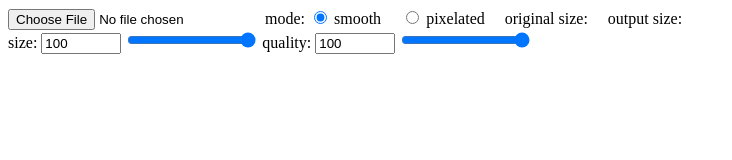
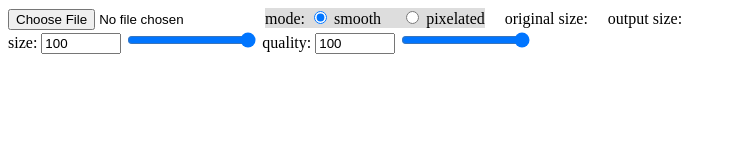
Before and after one commit to beenotung/image-editor, a website built with Vite: page src/index.html in a window 1280 px wide. Shown: the whole page, without its empty margins (0-732 px from the left). Built offline with nearby package versions, Linux system fonts and the light colour scheme.

Commit message:
show modes in block with slight background color

```diff
--- a/src/index.html
+++ b/src/index.html
@@ -34,8 +34,16 @@
         height: auto;
       }
       .margin-end {
-        display: inline;
+        display: inline-block;
         margin-inline-end: 1em;
+      }
+      .mode-container {
+        display: inline-block;
+        background-color: #ddd;
+        text-align: end;
+      }
+      label {
+        display: inline-block;
       }
     </style>
   </head>
@@ -43,7 +51,7 @@
     <main>
       <form id="inputs">
         <input type="file" class="source" accept="image/*" />
-        <div class="margin-end">
+        <div class="margin-end mode-container">
           <span>mode:</span>
           <label class="margin-end">
             <input type="radio" name="imageMode" value="smooth" />
```
